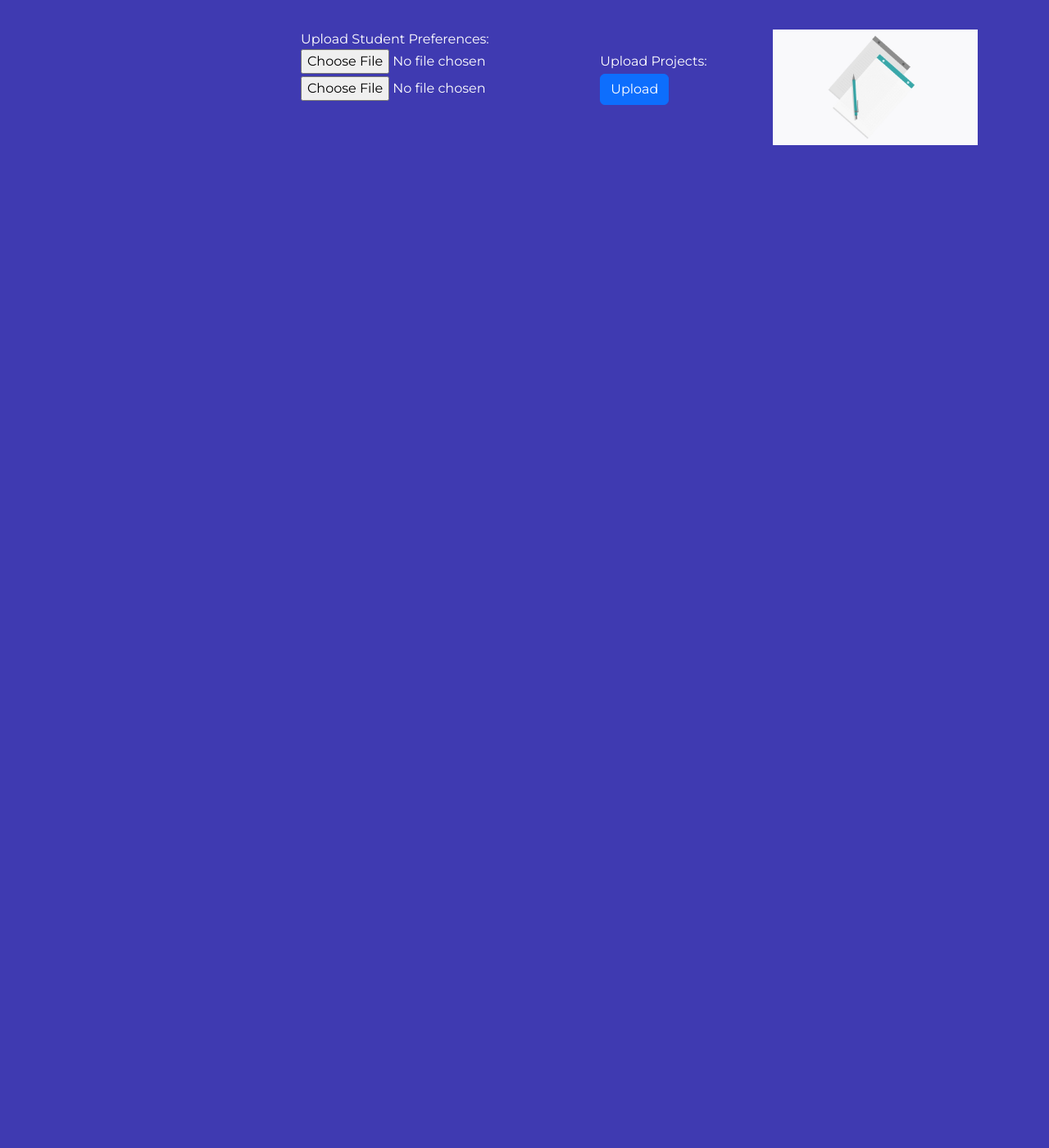
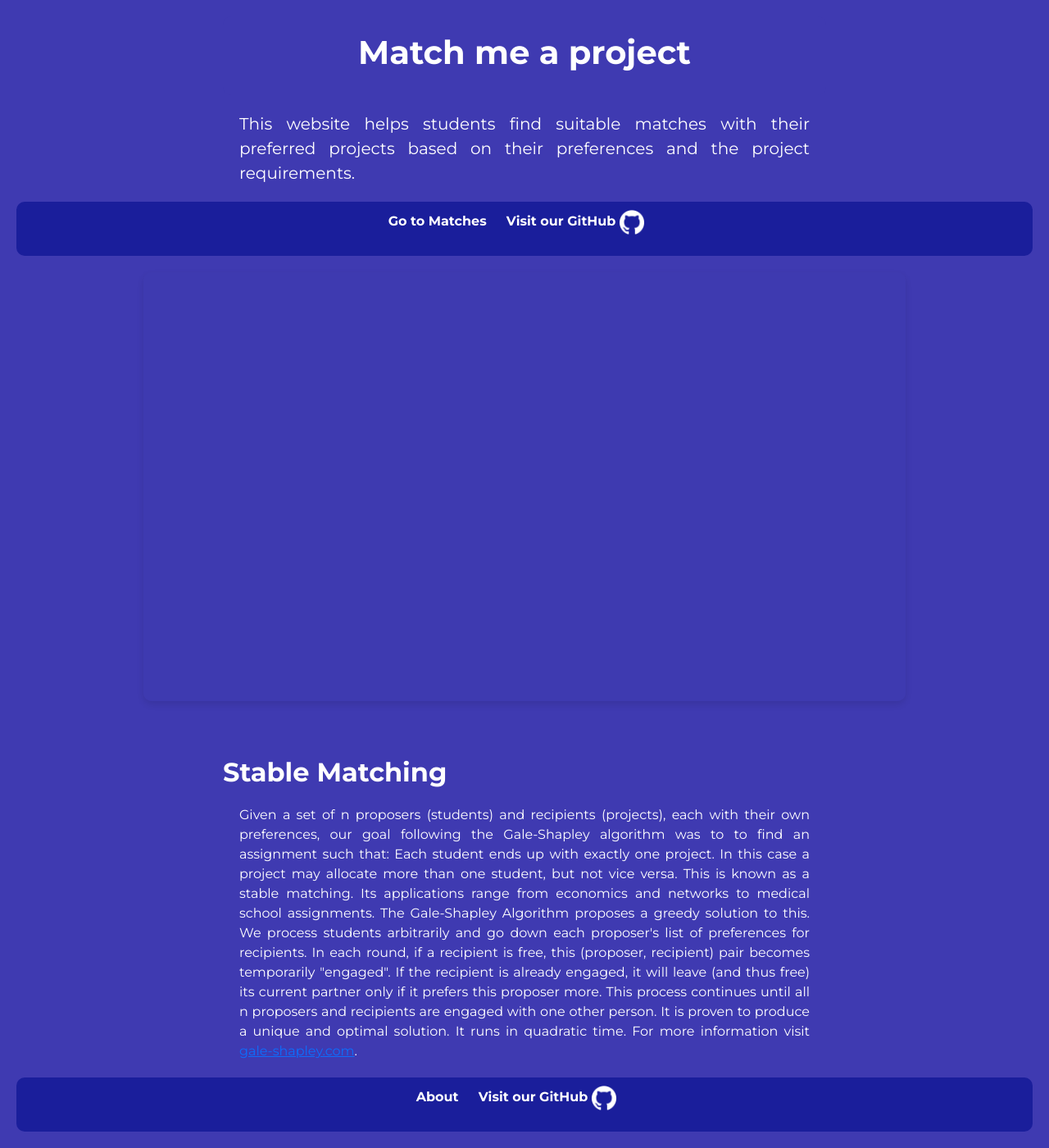
Before and after one commit to data-structures-algorithms-group4/student-project-matching, a Flask app: page / in a window 1280 px wide. Shown: the whole page at 82% size. Before the commit the page ends 177 px from the top, so only its background shows below. Run offline with Flask 3, Linux system fonts and the light colour scheme.

Commit message:
Update home.html

```diff
--- a/student_project_matching/templates/home.html
+++ b/student_project_matching/templates/home.html
@@ -103,29 +103,56 @@
 <body>
 <div class="container">
     <div class="row">
-        <!-- Form column -->
-        <div class="col-md-6 offset-md-3 mt-3">
-            <form method="post" enctype="multipart/form-data">
-                <label for="students">Upload Student Preferences:</label>
-                <input type="file" id="students" name="students" class="form-control-file">
-
-                <label for="projects">Upload Projects:</label>
-                <input type="file" id="projects" name="projects" class="form-control-file">
-
-                <input type="submit" value="Upload" class="btn btn-primary">
-            </form>
-        </div>
-
-        <!-- Image column -->
-        <div class="col-md-3 mt-3">
-            <div class="text-center">
-                <img src="DSA_notebooks.jpg" alt="Notebooks" class="img-fluid" style="width: 250px; height: auto;">
+        <div class="col-md-8 offset-md-2">
+            <div class="header">
+                <h1>Match me a project</h1>
             </div>
+            <p class="lead">This website helps students find suitable matches with their preferred projects based on their preferences and the project requirements.</p>
         </div>
     </div>
 </div>
 
-<!-- Your existing HTML content -->
+<!-- Navigation bar with links -->
+<nav>
+    <ul>
+        <li><a href="/matches">Go to Matches</a></li>
+        <li><a href="https://github.com/data-structures-algorithms-group4">Visit our GitHub<img src="/static/GitHub-Logo.wine.png" alt="GitHub Logo" class="github-logo"></a></li>
+    </ul>
+</nav>
 
+<!-- GIF Title Image -->
+<img src="/static/DSA_Title_Matching.gif" alt="DSA Title Matching" class="title-image">
+
+<!-- Section with provided text -->
+<div class="container">
+    <div class="row">
+        <div class="col-md-8 offset-md-2">
+            <h2 class="mt-5">Stable Matching</h2>
+            <p>Given a set of n proposers (students) and recipients (projects), each with their own preferences, our goal following the Gale-Shapley algorithm was to
+                to find an assignment such that:
+                Each student ends up with exactly one project.
+
+                In this case a project may allocate more than one student, but not vice versa.
+
+                This is known as a stable matching. Its applications range from economics and networks to medical school assignments.
+                The Gale-Shapley Algorithm proposes a greedy solution to this. We process students arbitrarily and go down each
+                proposer's list of preferences for recipients. In each round, if a recipient is free, this (proposer, recipient) pair
+                becomes temporarily "engaged". If the recipient is already engaged, it will leave (and thus free) its current partner
+                only if it prefers this proposer more. This process continues until all n proposers and recipients are engaged with
+                one other person.
+
+                It is proven to produce a unique and optimal solution. It runs in quadratic time.
+
+                For more information visit <a href="https://gale-shapley.com/">gale-shapley.com</a>.
+            </p>
+        </div>
+    </div>
+</div>
 </body>
+<nav>
+  <ul>
+    <li><a href="/">About</a></li>
+    <li><a href="https://github.com/data-structures-algorithms-group4">Visit our GitHub<img src="/static/GitHub-Logo.wine.png" alt="GitHub Logo" class="github-logo"></a></li>
+  </ul>
+</nav>
 </html>
```
